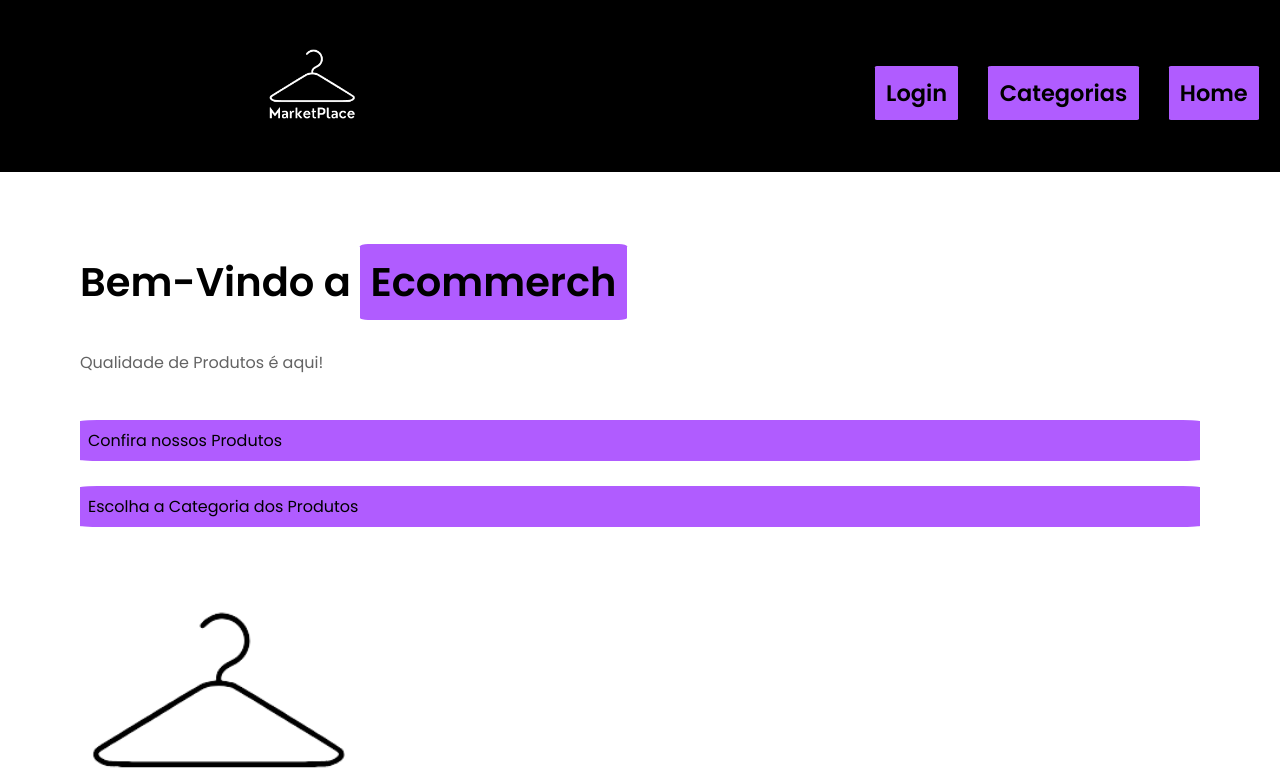
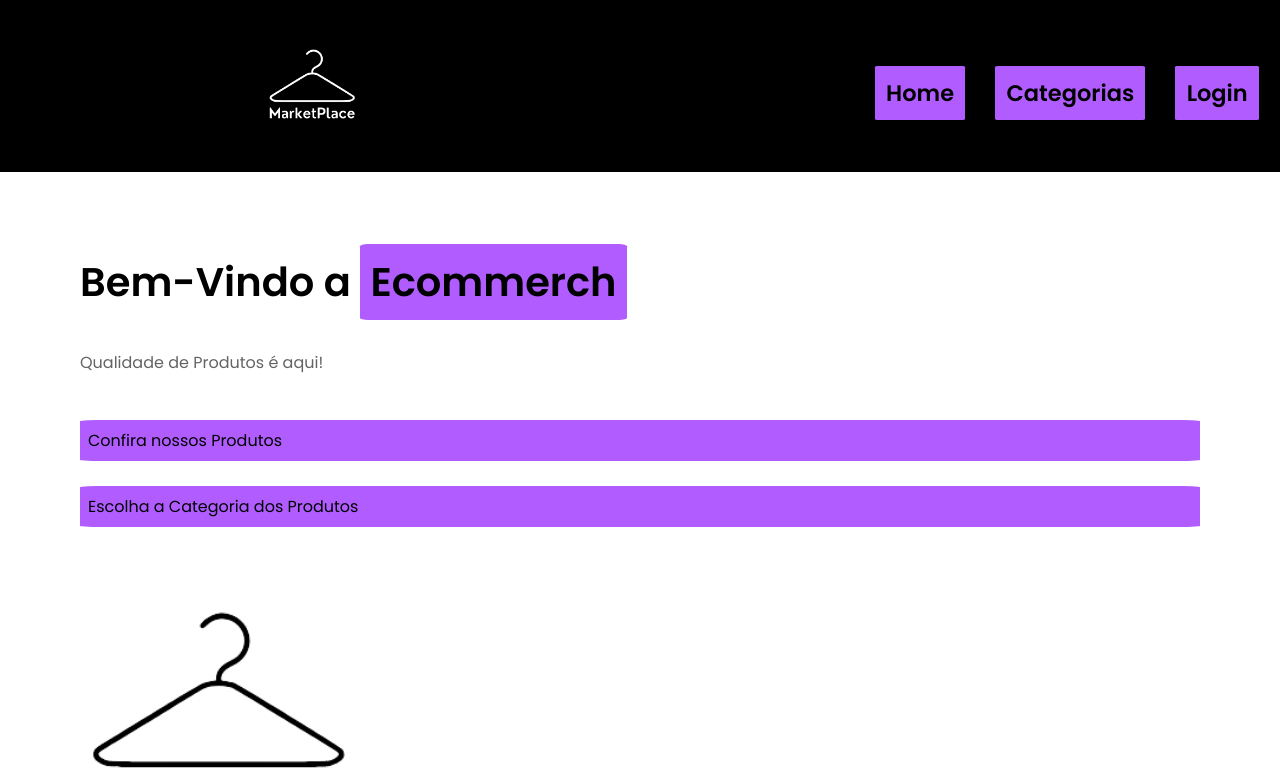
Before and after one commit to PedroHMoraesPacheco/TrabalhoFinalReact, a React (Create React App) app: page / in a window 1280 px wide. Shown: the top 783 px of the page. Built offline with nearby package versions, Linux system fonts and the light colour scheme.

Commit message:
Revert "."
This reverts commit 510c0ace327368c607858bbe17364e68a4b79e3a.

```diff
--- a/src/components/Header/index.js
+++ b/src/components/Header/index.js
@@ -9,9 +9,9 @@ export function Header() {
 
         <div className="header">
           <img src={img} alt='market'/>
-          <h3><Button to ={'/login'} text='Login' /></h3>
+           <h2><Button to={'/'} text='Home' /></h2>
            <h2><Button to={'/categoria'} text='Categorias' /></h2>
-           <h2><Button to={'/'} text='Home' /></h2>
+           <h3><Button to ={'/login'} text='Login' /></h3>
         </div>
    </>
   )
```
